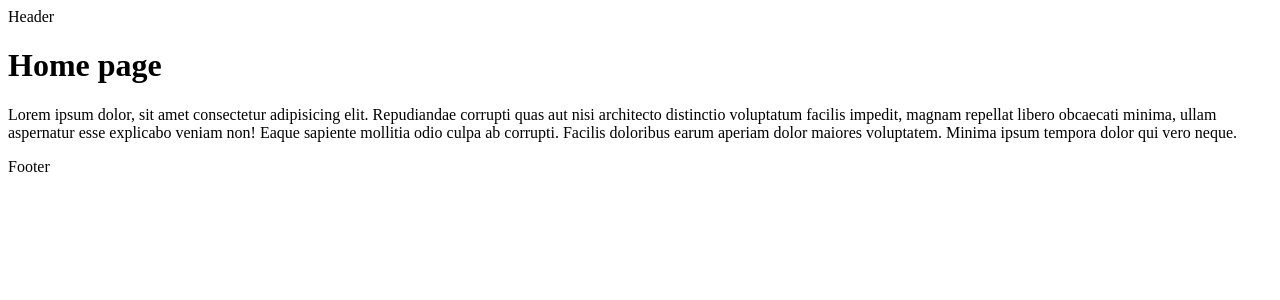
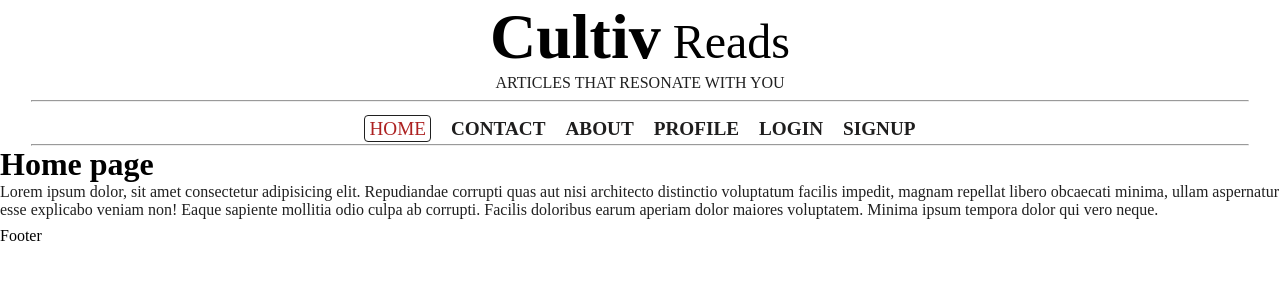
Before and after one commit to bel-konseh/Cultiv-Blog, a React (Vite) app in the folder blogspot-frontend/: page / in a window 1280 px wide. Shown: the top 300 px of the page. Built offline with nearby package versions, Linux system fonts and the light colour scheme.

Commit message:
work on header and nav

```diff
--- a/blogspot-frontend/src/components/Header/Header.css
+++ b/blogspot-frontend/src/components/Header/Header.css
@@ -0,0 +1,59 @@
+*{
+    padding: 0;
+    margin: 0;
+}
+hr{
+    width: 95%;
+}
+
+.active-tab{
+    text-decoration: none;
+    color:#ad2121;
+    border: 1px solid #202020;
+    border-radius: 4px;
+    padding: 2px 4px;
+
+}
+.header-container{
+    display: flex;
+    flex-direction: column;
+    align-items: center;
+}
+.span{
+    font-size: 4rem;
+    font-weight: bold;
+
+}
+nav{
+    margin-top: 12px;
+}
+.logo-box{
+    display: flex;
+    flex-direction: column;
+    font-size: 3rem;
+    font-weight: 40;
+    align-items: center;
+    text-align: center;
+}
+ul {
+    list-style: none;
+    display: flex;
+    gap: 20px;
+    align-items: center;
+    justify-content: center;
+    padding: 4px;
+
+}
+li{
+    font-size: 1.2rem;
+}
+.nav-link{
+    font-weight: bold;
+    text-decoration: none;
+    color: #1f1e1e;
+}
+p{
+    font-size: 16px;
+    color: #202020;
+    margin-bottom: 8px;
+}
--- a/blogspot-frontend/src/components/Header/Header.jsx
+++ b/blogspot-frontend/src/components/Header/Header.jsx
@@ -1,11 +1,31 @@
-
+import {Link, NavLink} from 'react-router-dom'
 import './Header.css'
 
 import React from 'react'
 
 function Header() {
   return (
-    <div>Header</div>
+    <div className="header-container">
+      <div className="logo-box">
+        <span><span className='span'>Cultiv</span> Reads</span>
+        <p>ARTICLES THAT RESONATE WITH YOU</p>
+      </div>
+      <hr />
+      <nav>
+
+          <ul>
+            <li><NavLink className={({ isActive }) => isActive ? 'active-tab' : 'nav-link'} to="/">HOME</NavLink></li>
+            <li><NavLink className={({ isActive }) => isActive ? 'active-tab' : 'nav-link'} to={"/contact"}> CONTACT </NavLink> </li>
+            <li> <NavLink className={({ isActive }) => isActive ? 'active-tab' : 'nav-link'} to={"/about"}> ABOUT </NavLink></li>
+
+            <li> <NavLink className={({ isActive }) => isActive ? 'active-tab' : 'nav-link'} to={"/profile"}> PROFILE</NavLink></li>
+            <li> <NavLink className={({ isActive }) => isActive ? 'active-tab' : 'nav-link'} to={"/login"}> LOGIN</NavLink></li>
+            <li> <NavLink className={({ isActive }) => isActive ? 'active-tab' : 'nav-link'} to={"/signup"}> SIGNUP</NavLink></li>
+          </ul>
+
+      </nav>
+      <hr />
+    </div>
   )
 }
 
```
